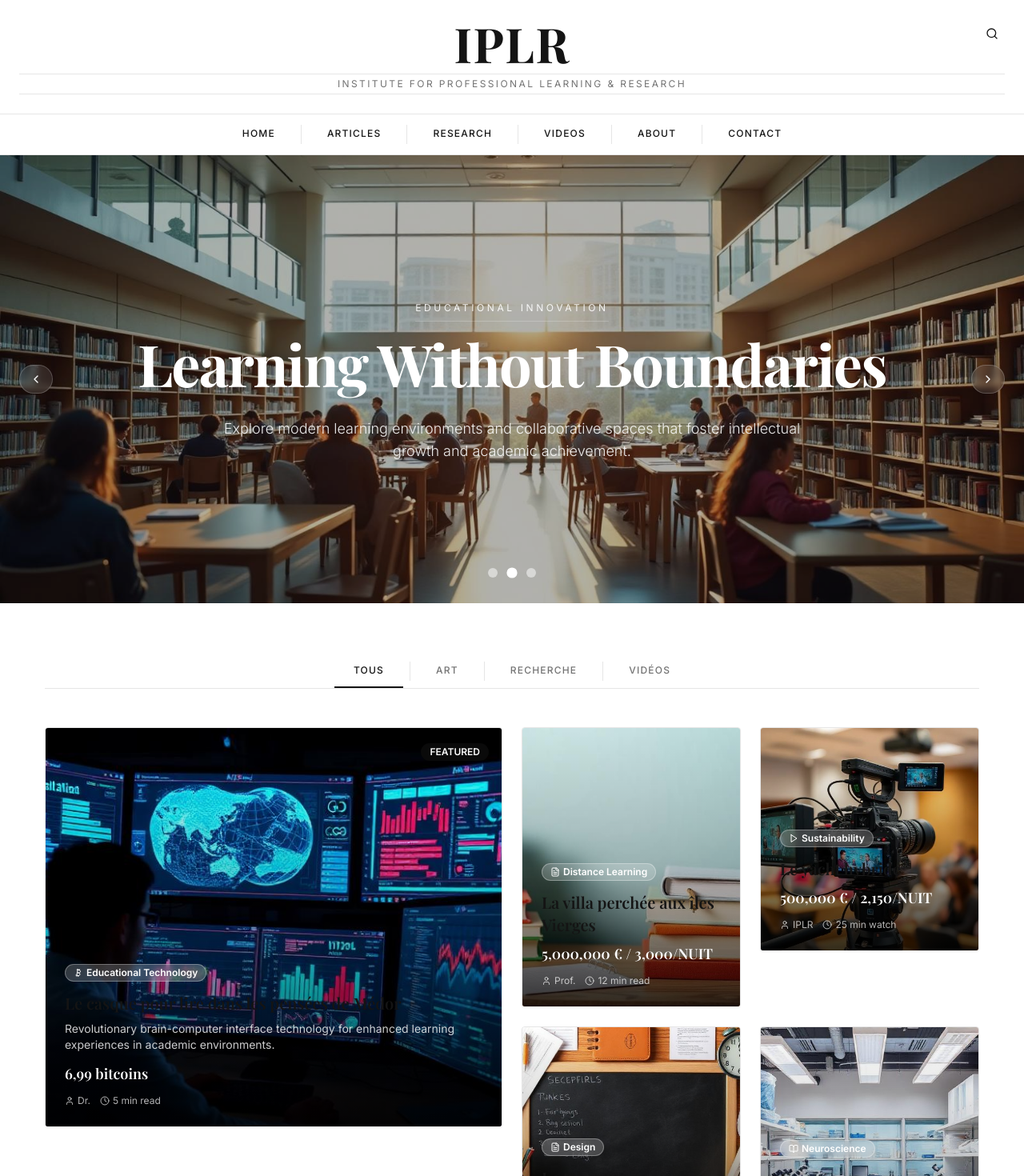
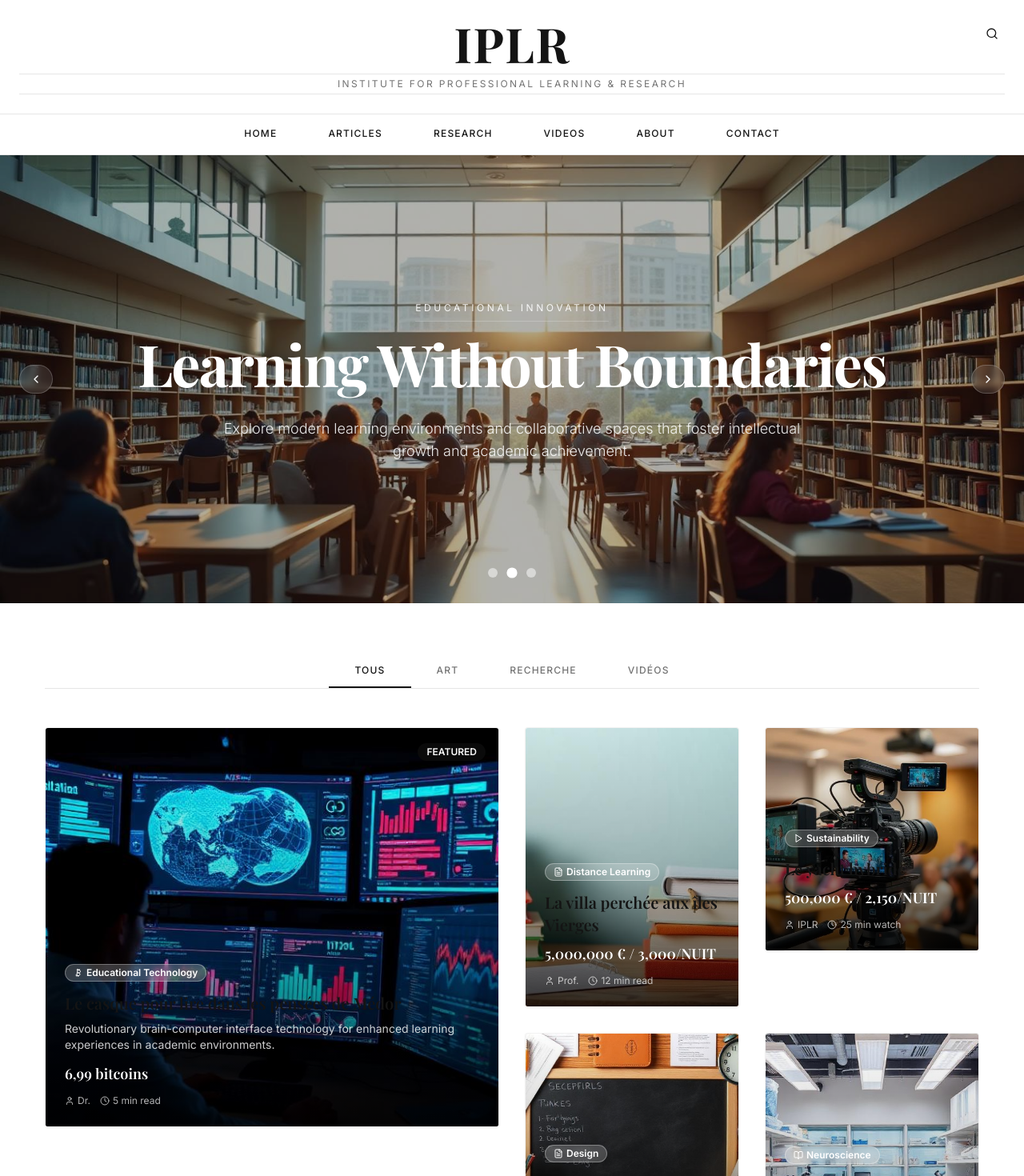
Before and after one commit to MuhammadFasihArif/iplr-nexus-showcase, a React (Vite) app: page / in a window 1280 px wide. Shown: the top 1470 px of the page at 80% size. Built offline with nearby package versions, Linux system fonts and the light colour scheme.

Commit message:
Refine navbar and content layout
Update navbar to be full-width with no dividers between items.
Update content layout to have defined boxes with subtle spacing for a breathable magazine-style grid.

```diff
--- a/src/components/Header.tsx
+++ b/src/components/Header.tsx
@@ -57,22 +57,24 @@ const Header = () => {
 
       {/* Navigation Tabs - Paper Magazine Style */}
       <div className="border-t border-border bg-background">
-        <div className="container mx-auto px-6">
+        <div className="w-full px-6">
           {/* Desktop Navigation */}
           <div className="hidden md:flex items-center justify-center">
-            <nav className="flex items-center space-x-0">
-              {navItems.map((item, index) => (
-                <div key={item.name} className="flex items-center">
+            <nav className="flex items-center justify-center flex-1">
+              {navItems.map((item) => (
                 <a
+                  key={item.name}
                   href={item.href}
+                  onClick={(e) => {
+                    e.preventDefault();
+                    document.querySelector(item.href)?.scrollIntoView({
+                      behavior: 'smooth'
+                    });
+                  }}
                   className="px-8 py-4 text-xs font-body font-medium text-foreground uppercase tracking-[0.1em] hover:bg-muted/30 transition-all duration-200 border-b-2 border-transparent hover:border-foreground"
                 >
                   {item.name}
                 </a>
-                  {index < navItems.length - 1 && (
-                    <Separator orientation="vertical" className="h-6 bg-border" />
-                  )}
-                </div>
               ))}
             </nav>
           </div>
--- a/src/components/MasonryGrid.tsx
+++ b/src/components/MasonryGrid.tsx
@@ -184,17 +184,17 @@ const MasonryGrid = () => {
       <div className="container mx-auto max-w-7xl">
         {/* Magazine-style filter tabs */}
         <div className="flex justify-center mb-12 border-b border-border">
-          <div className="flex items-center space-x-0">
+          <div className="flex items-center">
             {[
               { key: "all" as const, label: "TOUS" },
               { key: "articles" as const, label: "ART" },
               { key: "research" as const, label: "RECHERCHE" },
               { key: "videos" as const, label: "VIDÉOS" }
-            ].map((filter, index) => (
-              <div key={filter.key} className="flex items-center">
+            ].map((filter) => (
               <button
+                key={filter.key}
                 onClick={() => setActiveFilter(filter.key)}
-                  className={`px-6 py-3 text-xs font-body font-medium uppercase tracking-[0.1em] transition-all duration-200 border-b-2 ${
+                className={`px-8 py-3 text-xs font-body font-medium uppercase tracking-[0.1em] transition-all duration-200 border-b-2 ${
                   activeFilter === filter.key
                     ? "border-foreground text-foreground"
                     : "border-transparent text-muted-foreground hover:text-foreground"
@@ -202,21 +202,17 @@ const MasonryGrid = () => {
               >
                 {filter.label}
               </button>
-                {index < 3 && (
-                  <div className="w-px h-6 bg-border mx-2" />
-                )}
-              </div>
             ))}
           </div>
         </div>
 
         {/* Masonry Grid Layout */}
         <div id="articles" className="scroll-mt-20">
-          <div className="grid grid-cols-1 md:grid-cols-3 lg:grid-cols-4 gap-6 auto-rows-min">
+          <div className="grid grid-cols-1 md:grid-cols-3 lg:grid-cols-4 gap-8 auto-rows-min">
             {filteredItems.map((item) => (
               <Card
                 key={item.id}
-                className={`academic-card smooth-hover group overflow-hidden relative ${getSizeClasses(item.size)}`}
+                className={`academic-card smooth-hover group overflow-hidden relative border border-border/50 shadow-sm ${getSizeClasses(item.size)}`}
               >
                 {/* Image */}
                 <div className="relative h-full overflow-hidden">
@@ -298,11 +294,11 @@ const MasonryGrid = () => {
             <h3 className="text-2xl font-academic font-bold text-foreground mb-4">Research Publications</h3>
             <p className="font-body text-muted-foreground">Our latest peer-reviewed research and academic publications</p>
           </div>
-          <div className="grid grid-cols-1 md:grid-cols-2 lg:grid-cols-3 gap-6">
+          <div className="grid grid-cols-1 md:grid-cols-2 lg:grid-cols-3 gap-8">
             {filteredItems.filter(item => item.type === 'research').map((item) => (
               <Card
                 key={`research-${item.id}`}
-                className="academic-card smooth-hover group overflow-hidden relative h-[350px]"
+                className="academic-card smooth-hover group overflow-hidden relative h-[350px] border border-border/50 shadow-sm"
               >
                 <div className="relative h-full overflow-hidden">
                   <img
@@ -336,11 +332,11 @@ const MasonryGrid = () => {
             <h3 className="text-2xl font-academic font-bold text-foreground mb-4">Educational Videos</h3>
             <p className="font-body text-muted-foreground">Watch our latest educational content and presentations</p>
           </div>
-          <div className="grid grid-cols-1 md:grid-cols-2 lg:grid-cols-3 gap-6">
+          <div className="grid grid-cols-1 md:grid-cols-2 lg:grid-cols-3 gap-8">
             {filteredItems.filter(item => item.type === 'video').map((item) => (
               <Card
                 key={`video-${item.id}`}
-                className="academic-card smooth-hover group overflow-hidden relative h-[350px]"
+                className="academic-card smooth-hover group overflow-hidden relative h-[350px] border border-border/50 shadow-sm"
               >
                 <div className="relative h-full overflow-hidden">
                   <img
```
Lines whose indentation alone changed are shown as unchanged.
